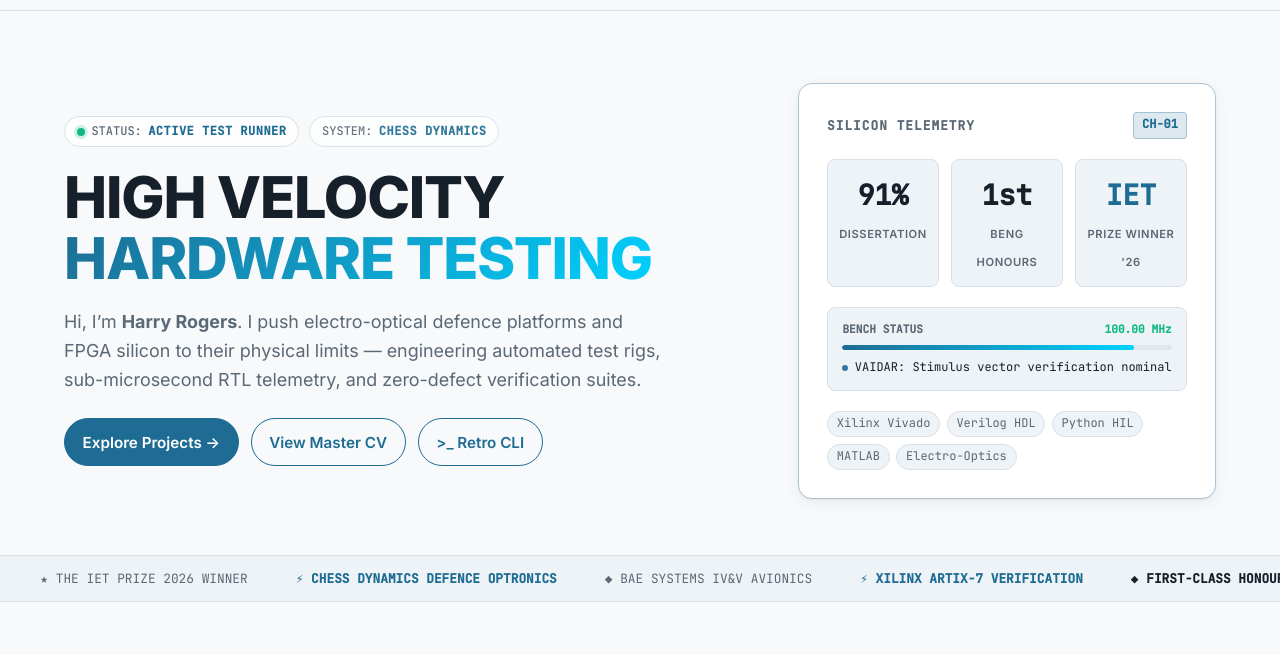
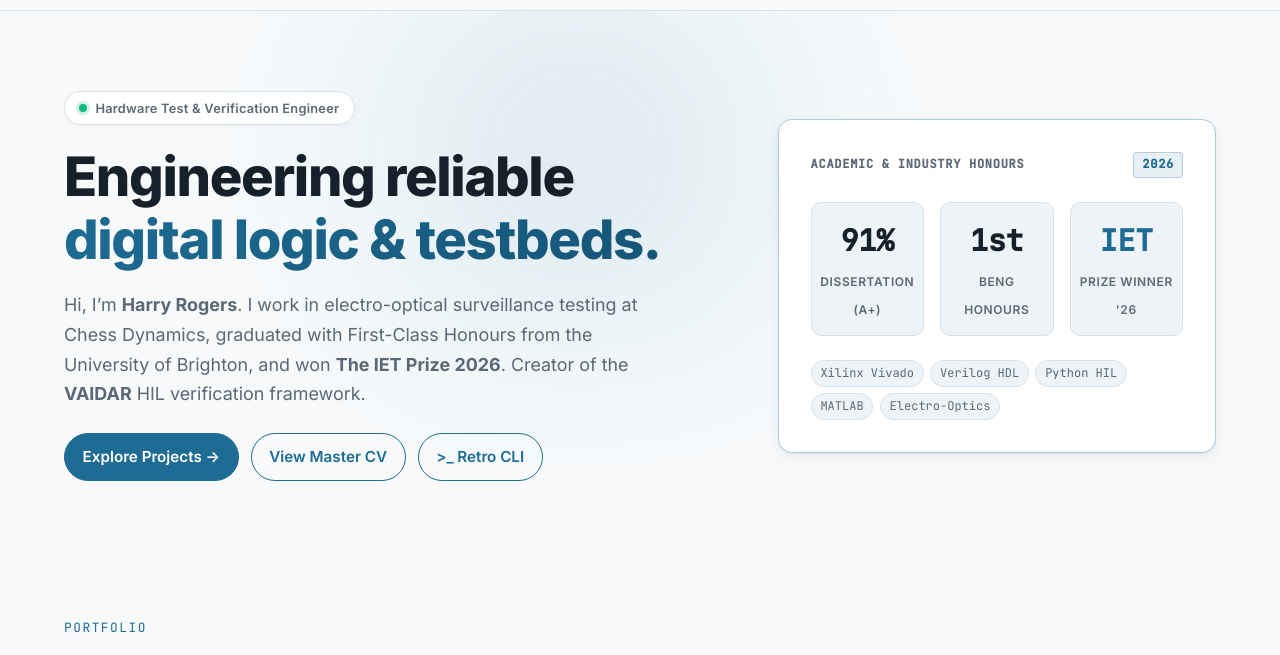
Before and after one commit to HarryRogers073/harry-rogers.com, an Astro site: page / in a window 1280 px wide. Shown: the part 54-709 px from the top of the page. Built offline with nearby package versions, Linux system fonts and the light colour scheme; Astro itself is replaced by a stand-in of ours.

Commit message:
style: declutter homepage with spacious layout and ambient radial fade

```diff
--- a/src/pages/index.astro
+++ b/src/pages/index.astro
@@ -12,29 +12,27 @@ const featuredProjects = allProjects
 ---
 
 <BaseLayout>
-  <!-- Hero Section (Lando Norris / Motorsport Engineering Inspired) -->
+  <!-- Hero Section (Spacious, Clean, Ambient Fade) -->
   <section class="section hero-section">
+    <div class="ambient-glow" aria-hidden="true"></div>
     <div class="container hero-container">
       <div class="hero-content">
-        <div class="telemetry-pill-row">
-          <div class="telemetry-pill">
-            <span class="pulse-dot"></span>
-            <span class="telemetry-pill-label">STATUS:</span>
-            <span class="telemetry-pill-val">ACTIVE TEST RUNNER</span>
-          </div>
-          <div class="telemetry-pill secondary">
-            <span class="telemetry-pill-label">SYSTEM:</span>
-            <span class="telemetry-pill-val">CHESS DYNAMICS</span>
-          </div>
+        <div class="status-pill">
+          <span class="pulse-dot"></span>
+          <span class="status-pill-text">Hardware Test &amp; Verification Engineer</span>
         </div>
 
         <h1 class="hero-title">
-          HIGH VELOCITY <br />
-          <span class="gradient-text">HARDWARE TESTING</span>
+          Engineering reliable <br />
+          <span class="gradient-text">digital logic &amp; testbeds.</span>
         </h1>
+
         <p class="hero-subtitle">
-          Hi, I’m <strong>Harry Rogers</strong>. I push electro-optical defence platforms and FPGA silicon to their physical limits — engineering automated test rigs, sub-microsecond RTL telemetry, and zero-defect verification suites.
+          Hi, I’m <strong>Harry Rogers</strong>. I work in electro-optical surveillance testing at Chess Dynamics,
+          graduated with First-Class Honours from the University of Brighton, and won <strong>The IET Prize 2026</strong>.
+          Creator of the <strong>VAIDAR</strong> HIL verification framework.
         </p>
+
         <div class="actions">
           <a class="btn" href="/projects">Explore Projects →</a>
           <a class="btn ghost" href="/cv">View Master CV</a>
@@ -42,38 +40,25 @@ const featuredProjects = allProjects
         </div>
       </div>
 
-      <div class="hero-badge-card card">
-        <div class="badge-header">
-          <span class="status-title">SILICON TELEMETRY</span>
-          <span class="channel-badge">CH-01</span>
+      <div class="hero-metrics-card card">
+        <div class="metrics-header">
+          <span class="metrics-title">ACADEMIC &amp; INDUSTRY HONOURS</span>
+          <span class="metrics-tag">2026</span>
         </div>
-        <ul class="badge-stats">
+        <ul class="metrics-stats">
           <li>
             <strong class="stat-number">91%</strong>
-            <span class="stat-label">Dissertation</span>
+            <span class="stat-label">Dissertation (A+)</span>
           </li>
           <li>
             <strong class="stat-number">1st</strong>
             <span class="stat-label">BEng Honours</span>
           </li>
           <li>
-            <strong class="stat-number accent-num">IET</strong>
+            <strong class="stat-number brand-accent">IET</strong>
             <span class="stat-label">Prize Winner '26</span>
           </li>
         </ul>
-        <div class="telemetry-sim-box">
-          <div class="telemetry-sim-header">
-            <span>BENCH STATUS</span>
-            <span class="rate-indicator">100.00 MHz</span>
-          </div>
-          <div class="progress-bar-bg">
-            <div class="progress-bar-fill"></div>
-          </div>
-          <div class="telemetry-msg">
-            <span class="live-dot"></span>
-            <span id="telemetry-msg-text">VAIDAR: Stimulus vector verification nominal</span>
-          </div>
-        </div>
         <div class="tech-stack-row">
           <span class="tag">Xilinx Vivado</span>
           <span class="tag">Verilog HDL</span>
@@ -84,30 +69,6 @@ const featuredProjects = allProjects
       </div>
     </div>
   </section>
-
-  <!-- Continuous Telemetry Ticker Marquee -->
-  <div class="ticker-banner">
-    <div class="ticker-track">
-      <div class="ticker-content">
-        <span class="ticker-item highlight">◆ VAIDAR HIL FRAMEWORK</span>
-        <span class="ticker-item">★ THE IET PRIZE 2026 WINNER</span>
-        <span class="ticker-item brand">⚡ CHESS DYNAMICS DEFENCE OPTRONICS</span>
-        <span class="ticker-item">◆ BAE SYSTEMS IV&amp;V AVIONICS</span>
-        <span class="ticker-item brand">⚡ XILINX ARTIX-7 VERIFICATION</span>
-        <span class="ticker-item highlight">◆ FIRST-CLASS HONOURS (80% ACCREDITED)</span>
-        <span class="ticker-item">★ 91% DISSERTATION DISTINCTION</span>
-      </div>
-      <div class="ticker-content" aria-hidden="true">
-        <span class="ticker-item highlight">◆ VAIDAR HIL FRAMEWORK</span>
-        <span class="ticker-item">★ THE IET PRIZE 2026 WINNER</span>
-        <span class="ticker-item brand">⚡ CHESS DYNAMICS DEFENCE OPTRONICS</span>
-        <span class="ticker-item">◆ BAE SYSTEMS IV&amp;V AVIONICS</span>
-        <span class="ticker-item brand">⚡ XILINX ARTIX-7 VERIFICATION</span>
-        <span class="ticker-item highlight">◆ FIRST-CLASS HONOURS (80% ACCREDITED)</span>
-        <span class="ticker-item">★ 91% DISSERTATION DISTINCTION</span>
-      </div>
-    </div>
-  </div>
 
   <!-- Featured Projects -->
   <section class="section">
@@ -243,60 +204,141 @@ const featuredProjects = allProjects
 </BaseLayout>
 
 <style>
-  .hero-section { padding-top: 4.5rem; padding-bottom: 3.5rem; }
-  .hero-container { display: grid; grid-template-columns: 1.25fr 0.75fr; gap: 3rem; align-items: center; }
+  .hero-section {
+    position: relative;
+    padding-top: 5rem;
+    padding-bottom: 5rem;
+    overflow: hidden;
+  }
 
-  .telemetry-pill-row { display: flex; flex-wrap: wrap; gap: 0.6rem; margin-bottom: 1.25rem; }
-  .telemetry-pill {
-    display: inline-flex; align-items: center; gap: 0.4rem;
-    padding: 0.3rem 0.75rem; border-radius: 9999px;
-    background: color-mix(in srgb, var(--surface) 90%, transparent);
-    border: 1px solid var(--border); font-size: 0.75rem; font-family: var(--font-mono);
+  /* Soft ambient radial background fade */
+  .ambient-glow {
+    position: absolute;
+    top: -15%;
+    left: 45%;
+    transform: translateX(-50%);
+    width: 650px;
+    height: 450px;
+    background: radial-gradient(circle, color-mix(in srgb, var(--brand) 12%, transparent) 0%, color-mix(in srgb, var(--accent) 5%, transparent) 50%, transparent 75%);
+    pointer-events: none;
+    filter: blur(60px);
+    z-index: 0;
   }
-  .telemetry-pill-label { color: var(--muted); font-weight: 500; }
-  .telemetry-pill-val { color: var(--brand); font-weight: 700; letter-spacing: 0.04em; }
-  .telemetry-pill.secondary { opacity: 0.9; }
 
-  .hero-title { font-size: clamp(2.4rem, 4.5vw, 3.8rem); font-weight: 900; line-height: 1.05; letter-spacing: -0.02em; margin-bottom: 1.25rem; text-transform: uppercase; }
-  .gradient-text { background: linear-gradient(135deg, var(--brand) 0%, #00d2ff 100%); -webkit-background-clip: text; -webkit-text-fill-color: transparent; }
-  .hero-subtitle { font-size: 1.12rem; color: var(--muted); line-height: 1.6; max-width: 38rem; }
+  .hero-container {
+    position: relative;
+    z-index: 1;
+    display: grid;
+    grid-template-columns: 1.2fr 0.8fr;
+    gap: 3.5rem;
+    align-items: center;
+  }
 
-  .hero-badge-card { display: flex; flex-direction: column; gap: 1.25rem; padding: 1.75rem; border-color: color-mix(in srgb, var(--brand) 25%, var(--border)); box-shadow: var(--shadow); }
-  .badge-header { display: flex; align-items: center; justify-content: space-between; font-size: 0.8rem; font-family: var(--font-mono); font-weight: 700; }
-  .status-title { color: var(--muted); letter-spacing: 0.08em; }
-  .channel-badge { background: color-mix(in srgb, var(--brand) 15%, transparent); color: var(--brand); padding: 0.15rem 0.5rem; border-radius: 4px; border: 1px solid color-mix(in srgb, var(--brand) 30%, transparent); font-size: 0.75rem; }
+  .status-pill {
+    display: inline-flex;
+    align-items: center;
+    gap: 0.5rem;
+    padding: 0.35rem 0.9rem;
+    border-radius: 9999px;
+    background: color-mix(in srgb, var(--surface) 95%, transparent);
+    border: 1px solid var(--border);
+    margin-bottom: 1.25rem;
+    box-shadow: 0 1px 3px rgba(0, 0, 0, 0.04);
+  }
+  .status-pill-text {
+    font-size: 0.8rem;
+    font-weight: 600;
+    color: var(--muted);
+    letter-spacing: 0.02em;
+  }
 
-  .pulse-dot { width: 8px; height: 8px; border-radius: 50%; background: #10b981; box-shadow: 0 0 0 3px rgba(16, 185, 129, 0.2); }
-  .badge-stats { display: grid; grid-template-columns: repeat(3, 1fr); gap: 0.75rem; list-style: none; padding: 0; margin: 0; text-align: center; }
-  .badge-stats li { background: var(--surface-2); padding: 0.75rem 0.5rem; border-radius: 8px; border: 1px solid var(--border); }
-  .stat-number { display: block; font-size: 1.75rem; font-weight: 900; color: var(--text); font-family: var(--font-mono); }
-  .accent-num { color: var(--brand); }
-  .stat-label { font-size: 0.7rem; text-transform: uppercase; color: var(--muted); letter-spacing: 0.05em; font-weight: 600; }
+  .pulse-dot {
+    width: 8px;
+    height: 8px;
+    border-radius: 50%;
+    background: #10b981;
+    box-shadow: 0 0 0 3px rgba(16, 185, 129, 0.2);
+  }
 
-  .telemetry-sim-box { background: var(--surface-2); border: 1px solid var(--border); border-radius: 8px; padding: 0.75rem 0.9rem; font-family: var(--font-mono); font-size: 0.75rem; }
-  .telemetry-sim-header { display: flex; justify-content: space-between; color: var(--muted); font-size: 0.7rem; font-weight: 600; margin-bottom: 0.4rem; }
-  .rate-indicator { color: #10b981; font-weight: 700; }
-  .progress-bar-bg { width: 100%; height: 5px; background: color-mix(in srgb, var(--border) 60%, transparent); border-radius: 9999px; overflow: hidden; margin-bottom: 0.5rem; }
-  .progress-bar-fill { width: 78%; height: 100%; background: linear-gradient(90deg, var(--brand), #00d2ff); border-radius: 9999px; animation: sim-pulse 4s ease-in-out infinite alternate; }
-  @keyframes sim-pulse { 0% { width: 65%; } 100% { width: 92%; } }
-  .telemetry-msg { display: flex; align-items: center; gap: 0.4rem; color: var(--text); font-size: 0.75rem; white-space: nowrap; overflow: hidden; text-overflow: ellipsis; }
-  .live-dot { width: 6px; height: 6px; border-radius: 50%; background: var(--brand); animation: pulse-blink 1.8s infinite; }
-  @keyframes pulse-blink { 0%, 100% { opacity: 1; } 50% { opacity: 0.3; } }
+  .hero-title {
+    font-size: clamp(2.3rem, 4.5vw, 3.4rem);
+    font-weight: 800;
+    line-height: 1.15;
+    letter-spacing: -0.025em;
+    margin-bottom: 1.25rem;
+  }
+  .gradient-text {
+    background: linear-gradient(135deg, var(--brand) 0%, var(--brand-strong) 100%);
+    -webkit-background-clip: text;
+    -webkit-text-fill-color: transparent;
+  }
+  .hero-subtitle {
+    font-size: 1.12rem;
+    color: var(--muted);
+    line-height: 1.65;
+    max-width: 36rem;
+  }
+
+  .hero-metrics-card {
+    display: flex;
+    flex-direction: column;
+    gap: 1.5rem;
+    padding: 2rem;
+    border-color: color-mix(in srgb, var(--brand) 20%, var(--border));
+    background: var(--surface);
+    box-shadow: var(--shadow);
+  }
+  .metrics-header {
+    display: flex;
+    align-items: center;
+    justify-content: space-between;
+    font-size: 0.75rem;
+    font-family: var(--font-mono);
+    font-weight: 700;
+    letter-spacing: 0.06em;
+  }
+  .metrics-title { color: var(--muted); }
+  .metrics-tag {
+    background: color-mix(in srgb, var(--brand) 10%, transparent);
+    color: var(--brand);
+    padding: 0.15rem 0.5rem;
+    border-radius: 4px;
+    border: 1px solid color-mix(in srgb, var(--brand) 25%, transparent);
+  }
+
+  .metrics-stats {
+    display: grid;
+    grid-template-columns: repeat(3, 1fr);
+    gap: 1rem;
+    list-style: none;
+    padding: 0;
+    margin: 0;
+    text-align: center;
+  }
+  .metrics-stats li {
+    background: var(--surface-2);
+    padding: 0.85rem 0.5rem;
+    border-radius: 10px;
+    border: 1px solid var(--border);
+  }
+  .stat-number {
+    display: block;
+    font-size: 1.85rem;
+    font-weight: 800;
+    color: var(--text);
+    font-family: var(--font-mono);
+  }
+  .brand-accent { color: var(--brand); }
+  .stat-label {
+    font-size: 0.75rem;
+    text-transform: uppercase;
+    color: var(--muted);
+    letter-spacing: 0.05em;
+    font-weight: 600;
+    margin-top: 0.2rem;
+  }
 
   .tech-stack-row { display: flex; flex-wrap: wrap; gap: 0.4rem; }
-
-  /* Ticker Banner */
-  .ticker-banner {
-    border-top: 1px solid var(--border); border-bottom: 1px solid var(--border);
-    background: var(--surface-2); overflow: hidden; padding: 0.75rem 0;
-    user-select: none;
-  }
-  .ticker-track { display: flex; width: max-content; }
-  .ticker-content { display: flex; animation: marquee-scroll 24s linear infinite; white-space: nowrap; font-family: var(--font-mono); font-size: 0.8rem; }
-  .ticker-item { margin: 0 1.5rem; color: var(--muted); }
-  .ticker-item.highlight { color: var(--text); font-weight: 700; }
-  .ticker-item.brand { color: var(--brand); font-weight: 700; }
-  @keyframes marquee-scroll { 0% { transform: translateX(0); } 100% { transform: translateX(-50%); } }
 
   .section-header { display: flex; justify-content: space-between; align-items: flex-end; margin-bottom: 2rem; }
   .view-all { color: var(--brand); text-decoration: none; font-weight: 600; font-size: 0.95rem; }
```
